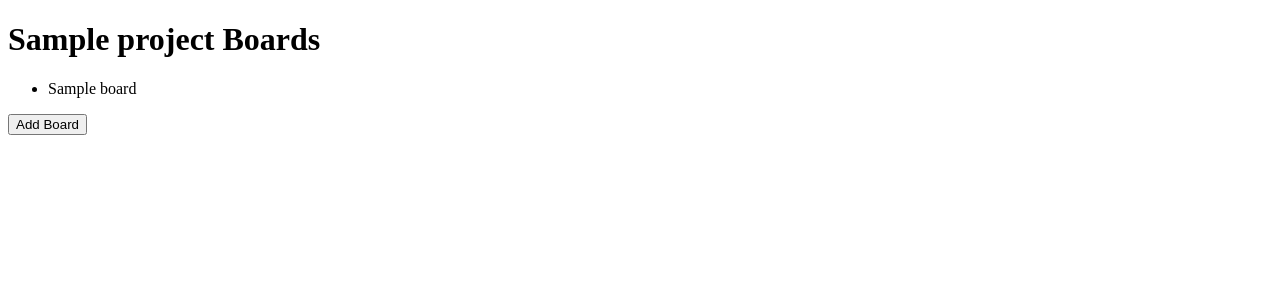
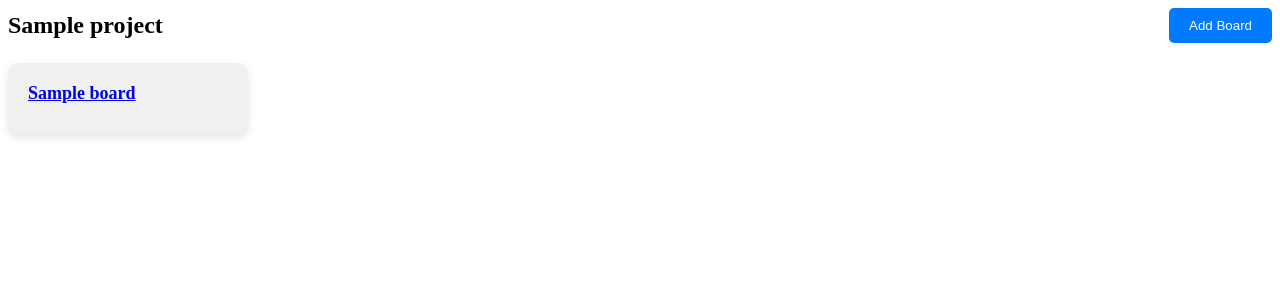
Before and after one commit to AdnanAaddi/TaskWise, a Django app: page /boards_page/1 in a window 1280 px wide. Shown: the top 300 px of the page. Run offline with Django 5.2, Linux system fonts and the light colour scheme; tables that the repository leaves empty hold one stand-in row (values such as "Sample post").

Commit message:
Implement the functionality of List within Boards

```diff
--- a/boards/admin.py
+++ b/boards/admin.py
@@ -5,6 +5,6 @@ class BoardAdmin(admin.ModelAdmin):
     list_display=('title','project', 'created_at')
 
 class ListAdmin(admin.ModelAdmin):
-    list_display=('tittle','board','created_at')
+    list_display=('title','board','created_at')
 admin.site.register(Board, BoardAdmin)
 admin.site.register(List, ListAdmin)
--- a/boards/models.py
+++ b/boards/models.py
@@ -18,12 +18,12 @@ class Board(models.Model):
         return new_list
 
 class List(models.Model):
-    tittle = models.CharField(max_length=100)
+    title = models.CharField(max_length=100)
     board = models.ForeignKey(Board, related_name='lists', on_delete=models.CASCADE)
     created_at = models.DateTimeField(auto_now_add=True)
 
     def __str__(self):
-        return self.tittle
+        return self.title
 
 class Card(models.Model):
     title = models.CharField(max_length=100)
--- a/boards/templates/boards/boards.html
+++ b/boards/templates/boards/boards.html
@@ -2,17 +2,52 @@
 <html>
 <head>
     <title>{{ project.name }} Boards</title>
+    <style>
+        .container {
+            display: flex;
+            align-items: center;
+            margin-bottom: 20px;
+        }
+        .project-info {
+            flex-grow: 1;
+            font-size: 24px;
+            font-weight: bold;
+        }
+        .add-board-button {
+            background-color: #007bff;
+            color: #fff;
+            border: none;
+            padding: 10px 20px;
+            border-radius: 5px;
+            cursor: pointer;
+            margin-left: 20px;
+        }
+        .board-cards {
+            display: flex;
+            flex-wrap: wrap;
+            gap: 20px;
+        }
+        .board-card {
+            background-color: #f0f0f0;
+            padding: 20px;
+            border-radius: 10px;
+            box-shadow: 0 4px 8px rgba(0, 0, 0, 0.1);
+            width: 200px;
+            cursor: pointer;
+        }
+        .board-title {
+            font-size: 18px;
+            font-weight: bold;
+            margin-bottom: 10px;
+        }
+    </style>
 </head>
 <body>
-    <h1>{{ project.name }} Boards</h1>
-    <ul>
-        {% for board in boards %}
-            <li>{{ board.title }}</li>
-        {% endfor %}
-    </ul>
+    <div class="container">
+        <div class="project-info">{{ project.name }}</div>
+        <button class="add-board-button" onclick="toggleForm()">Add Board</button>
+    </div>
 
-    <!-- Button to add a new board -->
-    <button onclick="toggleForm()">Add Board</button>
     <div id="boardForm" style="display: none;">
         <form method="post">
             {% csrf_token %}
@@ -21,14 +56,19 @@
         </form>
     </div>
 
+    <div class="board-cards">
+        {% for board in boards %}
+            <a href="{% url 'lists' board.id %}" class="board-card">
+                <div class="board-title">{{ board.title }}</div>
+                <!-- Add more board details here if needed -->
+            </a>
+        {% endfor %}
+    </div>
+
     <script>
         function toggleForm() {
-            var form = document.getElementById('boardForm');
-            if (form.style.display === 'none') {
-                form.style.display = 'block';
-            } else {
-                form.style.display = 'none';
-            }
+            var form = document.getElementById("boardForm");
+            form.style.display === "none" ? form.style.display = "block" : form.style.display = "none";
         }
     </script>
 </body>
--- a/boards/urls.py
+++ b/boards/urls.py
@@ -1,8 +1,7 @@
 from django.urls import path
-from .views import project_lists, add_list, boards_page
+from .views import board_lists, boards_page
 urlpatterns = [
-    path('lists/<int:project_id>',project_lists, name='boards'),
-    path('add_list/<int:project_id>',add_list, name='add' ),
+    path('lists/<int:board_id>',board_lists, name='lists'),
     path('boards_page/<int:project_id>', boards_page,name="boards_page")
 
 ]
--- a/boards/views.py
+++ b/boards/views.py
@@ -1,4 +1,4 @@
-from django.shortcuts import render, HttpResponse, redirect
+from django.shortcuts import render, HttpResponse, redirect, get_object_or_404
 from .models import Board, Project, List
 from django.urls import reverse
 
@@ -7,24 +7,27 @@ def boards_page(request, project_id):
     boards = Board.objects.filter(project_id=project_id)
 
     if request.method == 'POST':
-        # If the request is a POST request, it means the user is trying to add a new board
         board_name = request.POST.get('board_name')
         # Create a new board associated with the project
         new_board = Board.objects.create(project=project, title=board_name)
+        List.objects.create(title='To Do', board=new_board)
+        List.objects.create(title='Doing', board=new_board)
+        List.objects.create(title='Completed', board=new_board)
         # Redirect the user back to the boards page after creating the board
         return redirect(reverse('boards_page', kwargs={'project_id': project_id}))
     return render(request, 'boards/boards.html', {'project': project, 'boards': boards})
 
-def project_lists(request, project_id):
-    lists = List.objects.filter(board=project_id)
-    project = Project.objects.get(pk=project_id)
-    context={
-            'project': project,
-            'lists':lists
+def board_lists(request, board_id):
+    board = get_object_or_404(Board, pk=board_id)
 
-    }
-    return render(request,'boards/boards.html',context)
+    if request.method == 'POST':
+        # Handling the form submission for creating a new list
+        list_title = request.POST.get('list_title')
+        if list_title:  # Ensure the list title is not empty
+            List.objects.create(board=board, title=list_title)
+            # Redirect to the same page to display the updated list of lists and avoid form resubmission
+            return redirect(reverse('lists', kwargs={'board_id': board_id}))
 
-def add_list(request, project_id):
-    project= Project.objects.all().filter(id=project_id)
-    return render(request, 'boards/add_list.html')
+    # This part will execute for GET requests and also for POST if no redirect happens
+    lists = List.objects.filter(board=board)  # Ordering by most recent
+    return render(request, 'boards/lists.html', {'board': board, 'lists': lists})
```
Also changed, not shown: boards/templates/boards/add_list.html (deleted, +0 -11 lines), boards/templates/boards/lists.html (added, +117 -0 lines), boards/migrations/0005_rename_tittle_list_title.py (added).
